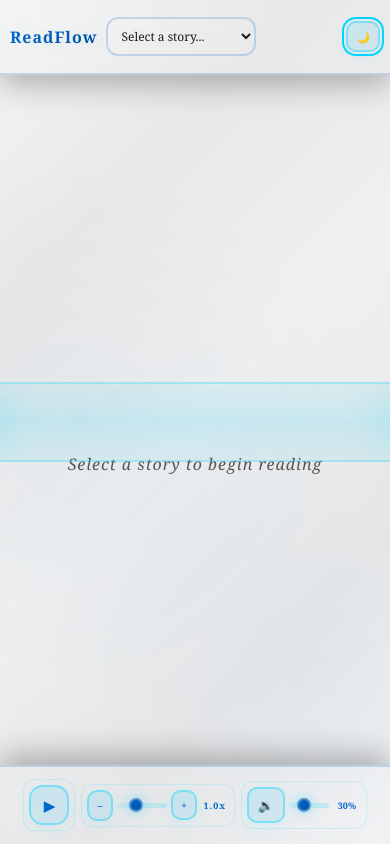
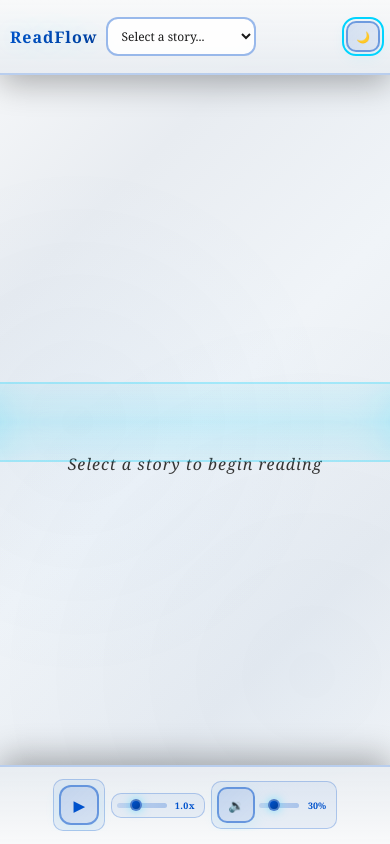
Before and after one commit to VarunYzech/ReadFlow, a plain HTML site: page src/pages/index.html in a window 390 px wide. Both pictures are taken after a click on the button "☀️". Drawn offline with Linux system fonts and the light colour scheme.

Commit message:
fix the auto size - footer

```diff
--- a/src/css/reader.css
+++ b/src/css/reader.css
@@ -25,14 +25,14 @@ html, body {
 }
 
 body.light-theme {
-    --bg-primary: #f5f5f5;
-    --bg-secondary: #e8e8e8;
-    --bg-tertiary: #f0f0f0;
+    --bg-primary: #f8f9fa;
+    --bg-secondary: #e8ecf1;
+    --bg-tertiary: #f0f4f8;
     --text-primary: #1a1a1a;
-    --text-secondary: #555555;
-    --accent: #0066cc;
-    --accent-dark: #0052a3;
-    --border: rgba(0, 102, 204, 0.2);
+    --text-secondary: #333333;
+    --accent: #0052cc;
+    --accent-dark: #003d99;
+    --border: rgba(0, 82, 204, 0.3);
 }
 
 body {
@@ -64,6 +64,78 @@ body.light-theme::before {
     background:
         radial-gradient(circle at 20% 50%, rgba(0, 102, 204, 0.03) 0%, transparent 50%),
         radial-gradient(circle at 80% 80%, rgba(0, 102, 204, 0.03) 0%, transparent 50%);
+}
+
+/* Light theme specific styles */
+body.light-theme .btn {
+    background: linear-gradient(135deg, rgba(0, 82, 204, 0.12) 0%, rgba(0, 82, 204, 0.08) 100%);
+    border: 2px solid rgba(0, 82, 204, 0.5);
+    color: #0052cc;
+}
+
+body.light-theme .btn:hover {
+    background: linear-gradient(135deg, rgba(0, 82, 204, 0.2) 0%, rgba(0, 82, 204, 0.15) 100%);
+    border-color: rgba(0, 82, 204, 0.8);
+}
+
+body.light-theme .control-group {
+    background: rgba(0, 82, 204, 0.06);
+    border: 1px solid rgba(0, 82, 204, 0.25);
+}
+
+body.light-theme .slider {
+    background: linear-gradient(to right, rgba(0, 82, 204, 0.15), rgba(0, 82, 204, 0.25));
+}
+
+body.light-theme .slider:hover {
+    background: linear-gradient(to right, rgba(0, 82, 204, 0.25), rgba(0, 82, 204, 0.35));
+}
+
+body.light-theme .slider::-webkit-slider-thumb {
+    background: linear-gradient(135deg, #0052cc, #003d99);
+    box-shadow: 0 0 10px rgba(0, 82, 204, 0.6);
+}
+
+body.light-theme .slider::-moz-range-thumb {
+    background: linear-gradient(135deg, #0052cc, #003d99);
+    box-shadow: 0 0 10px rgba(0, 82, 204, 0.6);
+}
+
+body.light-theme .speed-display,
+body.light-theme .volume-display {
+    color: #0052cc;
+}
+
+body.light-theme .header {
+    background: linear-gradient(180deg, rgba(248, 249, 250, 0.98) 0%, rgba(232, 236, 241, 0.95) 100%);
+    border-bottom: 2px solid rgba(0, 82, 204, 0.25);
+}
+
+body.light-theme .footer {
+    background: linear-gradient(180deg, rgba(232, 236, 241, 0.95) 0%, rgba(248, 249, 250, 0.98) 100%);
+    border-top: 2px solid rgba(0, 82, 204, 0.25);
+}
+
+body.light-theme .story-dropdown {
+    background: rgba(255, 255, 255, 0.9);
+    border: 2px solid rgba(0, 82, 204, 0.4);
+    color: #1a1a1a;
+}
+
+body.light-theme .story-dropdown:hover {
+    background: rgba(255, 255, 255, 0.95);
+    border-color: rgba(0, 82, 204, 0.6);
+}
+
+body.light-theme .story-dropdown:focus {
+    background: rgba(255, 255, 255, 1);
+    border-color: #0052cc;
+    box-shadow: 0 0 0 3px rgba(0, 82, 204, 0.15);
+}
+
+body.light-theme .story-dropdown option {
+    background: #ffffff;
+    color: #1a1a1a;
 }
 
 /* ============================================
@@ -353,11 +425,13 @@ body.light-theme::before {
 .footer {
     flex-shrink: 0;
     height: auto;
+    min-height: clamp(60px, 10vh, 90px);
     background: linear-gradient(180deg, rgba(var(--bg-secondary-rgb), 0.95) 0%, rgba(var(--bg-primary-rgb), 0.98) 100%);
     border-top: 2px solid var(--border);
     display: flex;
     align-items: center;
-    padding: clamp(16px, 3vh, 28px) clamp(20px, 5vw, 40px);
+    justify-content: center;
+    padding: clamp(10px, 2vh, 16px) clamp(10px, 3vw, 20px);
     backdrop-filter: blur(15px);
     z-index: 100;
     box-shadow: 0 -8px 32px rgba(0, 0, 0, 0.3);
@@ -367,22 +441,22 @@ body.light-theme::before {
 .footer-content {
     display: flex;
     align-items: center;
-    gap: clamp(10px, 2vw, 16px);
+    gap: clamp(8px, 1.5vw, 14px);
     width: 100%;
     max-width: 1200px;
-    margin: 0 auto;
-    flex-wrap: wrap;
+    flex-wrap: nowrap;
     justify-content: center;
+    overflow-x: auto;
 }
 
 .control-group {
     display: flex;
     align-items: center;
-    gap: clamp(6px, 1.5vw, 10px);
-    padding: clamp(6px, 1vw, 10px);
+    gap: clamp(5px, 1vw, 8px);
+    padding: clamp(5px, 0.8vw, 8px);
     background: rgba(255, 255, 255, 0.03);
     border: 1px solid rgba(0, 212, 255, 0.15);
-    border-radius: 12px;
+    border-radius: 10px;
     transition: all 0.3s ease;
     flex-wrap: nowrap;
 }
@@ -391,12 +465,12 @@ body.light-theme::before {
    BUTTONS
    ============================================ */
 .btn {
-    padding: clamp(10px, 1.8vw, 12px) clamp(12px, 2.5vw, 16px);
+    padding: clamp(8px, 1.5vw, 10px) clamp(10px, 2vw, 14px);
     background: linear-gradient(135deg, rgba(0, 212, 255, 0.15) 0%, rgba(0, 150, 255, 0.1) 100%);
     border: 2px solid rgba(0, 212, 255, 0.4);
     border-radius: 10px;
     color: var(--accent);
-    font-size: clamp(12px, 1.8vw, 14px);
+    font-size: clamp(11px, 1.6vw, 13px);
     cursor: pointer;
     transition: all 0.3s ease;
     font-family: inherit;
@@ -426,11 +500,11 @@ body.light-theme::before {
 }
 
 .btn-play {
-    min-width: clamp(50px, 9vw, 64px);
-    min-height: clamp(50px, 9vw, 64px);
+    min-width: clamp(48px, 8vw, 60px);
+    min-height: clamp(48px, 8vw, 60px);
     padding: 0;
-    font-size: clamp(20px, 3.5vw, 26px);
-    border-radius: 14px;
+    font-size: clamp(18px, 3vw, 24px);
+    border-radius: 12px;
 }
 
 .btn-small {
@@ -466,7 +540,7 @@ body.light-theme::before {
    SLIDERS
    ============================================ */
 .slider {
-    width: clamp(90px, 18vw, 140px);
+    width: clamp(80px, 16vw, 130px);
     height: 6px;
     border-radius: 3px;
     background: linear-gradient(to right, rgba(0, 212, 255, 0.1), rgba(0, 212, 255, 0.2));
@@ -484,55 +558,55 @@ body.light-theme::before {
 .slider::-webkit-slider-thumb {
     -webkit-appearance: none;
     appearance: none;
-    width: 14px;
-    height: 14px;
+    width: 12px;
+    height: 12px;
     border-radius: 50%;
     background: linear-gradient(135deg, var(--accent), var(--accent-dark));
     cursor: pointer;
-    box-shadow: 0 0 12px rgba(0, 212, 255, 0.5);
+    box-shadow: 0 0 10px rgba(0, 212, 255, 0.5);
     transition: all 0.3s ease;
     border: 2px solid rgba(255, 255, 255, 0.3);
 }
 
 .slider::-webkit-slider-thumb:hover {
     transform: scale(1.2);
-    box-shadow: 0 0 20px rgba(0, 212, 255, 0.8);
+    box-shadow: 0 0 18px rgba(0, 212, 255, 0.8);
 }
 
 .slider::-moz-range-thumb {
-    width: 14px;
-    height: 14px;
+    width: 12px;
+    height: 12px;
     border-radius: 50%;
     background: linear-gradient(135deg, var(--accent), var(--accent-dark));
     cursor: pointer;
     border: 2px solid rgba(255, 255, 255, 0.3);
-    box-shadow: 0 0 12px rgba(0, 212, 255, 0.5);
+    box-shadow: 0 0 10px rgba(0, 212, 255, 0.5);
     transition: all 0.3s ease;
 }
 
 .slider::-moz-range-thumb:hover {
     transform: scale(1.2);
-    box-shadow: 0 0 20px rgba(0, 212, 255, 0.8);
+    box-shadow: 0 0 18px rgba(0, 212, 255, 0.8);
 }
 
 .slider-volume {
-    width: clamp(70px, 14vw, 110px);
+    width: clamp(60px, 12vw, 100px);
 }
 
 .speed-display {
-    font-size: clamp(12px, 2vw, 14px);
+    font-size: clamp(10px, 1.6vw, 12px);
     color: var(--accent);
     font-weight: 700;
-    min-width: 45px;
+    min-width: 35px;
     text-align: center;
-    letter-spacing: 1px;
+    letter-spacing: 0.5px;
 }
 
 .volume-display {
-    font-size: clamp(11px, 1.8vw, 13px);
+    font-size: clamp(9px, 1.4vw, 11px);
     color: var(--accent);
     font-weight: 600;
-    min-width: 40px;
+    min-width: 32px;
     text-align: center;
 }
 
@@ -592,55 +666,52 @@ body.light-theme::before {
 
     .footer {
         height: auto;
-        padding: clamp(12px, 2vh, 18px) clamp(12px, 3vw, 20px);
+        min-height: clamp(60px, 9vh, 80px);
+        padding: clamp(10px, 1.5vh, 14px) clamp(10px, 2vw, 16px);
     }
 
     .footer-content {
-        gap: clamp(8px, 1.5vw, 12px);
-        flex-wrap: wrap;
+        gap: clamp(6px, 1.2vw, 10px);
+        flex-wrap: nowrap;
         justify-content: center;
+        overflow-x: auto;
     }
 
     .control-group {
-        flex: 0 1 auto;
+        flex: 0 0 auto;
         justify-content: center;
-        gap: clamp(5px, 1vw, 8px);
-        padding: clamp(5px, 0.8vw, 8px);
+        gap: clamp(4px, 0.8vw, 6px);
+        padding: clamp(4px, 0.6vw, 6px);
     }
 
     .btn-play {
-        min-width: clamp(48px, 8vw, 60px);
-        min-height: clamp(48px, 8vw, 60px);
-        font-size: clamp(18px, 3vw, 22px);
+        min-width: clamp(44px, 7vw, 54px);
+        min-height: clamp(44px, 7vw, 54px);
+        font-size: clamp(16px, 2.8vw, 20px);
     }
 
     .btn-small {
-        padding: clamp(7px, 1.2vw, 9px) clamp(9px, 1.8vw, 11px);
-        font-size: clamp(10px, 1.5vw, 12px);
+        padding: clamp(6px, 1vw, 8px) clamp(8px, 1.5vw, 10px);
+        font-size: clamp(10px, 1.4vw, 12px);
     }
 
     .btn-music,
     .btn-mute {
-        font-size: clamp(15px, 2.5vw, 18px);
-        padding: clamp(8px, 1.5vw, 10px) clamp(10px, 2vw, 12px);
-    }
-
-    .btn-theme {
-        font-size: clamp(12px, 1.8vw, 16px);
+        font-size: clamp(14px, 2.2vw, 18px);
         padding: clamp(7px, 1.2vw, 9px) clamp(9px, 1.5vw, 11px);
     }
 
     .slider {
-        width: clamp(70px, 14vw, 110px);
+        width: clamp(70px, 13vw, 110px);
     }
 
     .slider-volume {
-        width: clamp(50px, 11vw, 80px);
+        width: clamp(50px, 10vw, 80px);
     }
 
     .speed-display {
-        font-size: clamp(10px, 1.8vw, 12px);
-        min-width: 35px;
+        font-size: clamp(9px, 1.4vw, 11px);
+        min-width: 32px;
     }
 
     .line {
@@ -697,17 +768,19 @@ body.light-theme::before {
 
     .footer {
         height: auto;
+        min-height: clamp(60px, 9vh, 80px);
         padding: clamp(10px, 1.5vh, 14px) clamp(8px, 2vw, 12px);
     }
 
     .footer-content {
         gap: clamp(6px, 1vw, 10px);
-        flex-wrap: wrap;
+        flex-wrap: nowrap;
         justify-content: center;
+        overflow-x: auto;
     }
 
     .control-group {
-        flex: 0 1 auto;
+        flex: 0 0 auto;
         gap: clamp(4px, 0.8vw, 6px);
         min-width: auto;
         padding: clamp(5px, 0.8vw, 8px);
@@ -722,17 +795,13 @@ body.light-theme::before {
     .btn-small {
         padding: clamp(6px, 0.8vw, 8px) clamp(8px, 1.2vw, 10px);
         font-size: clamp(10px, 1.4vw, 12px);
+        display: none;
     }
 
     .btn-music,
     .btn-mute {
         font-size: clamp(13px, 2vw, 16px);
         padding: clamp(7px, 1.2vw, 9px) clamp(9px, 1.5vw, 11px);
-    }
-
-    .btn-theme {
-        font-size: clamp(11px, 1.6vw, 14px);
-        padding: clamp(6px, 1vw, 8px) clamp(8px, 1.2vw, 10px);
     }
 
     .slider {
```
